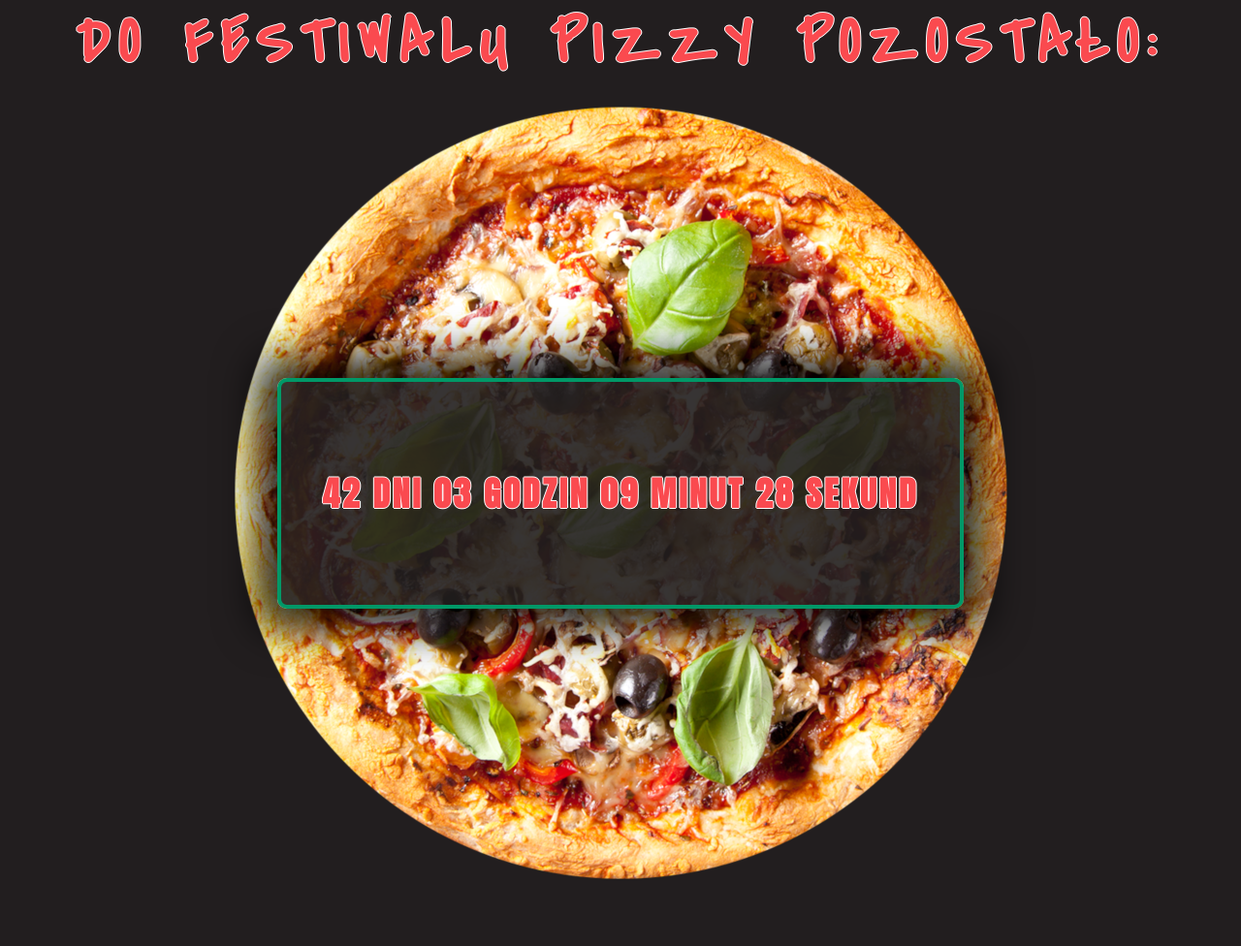
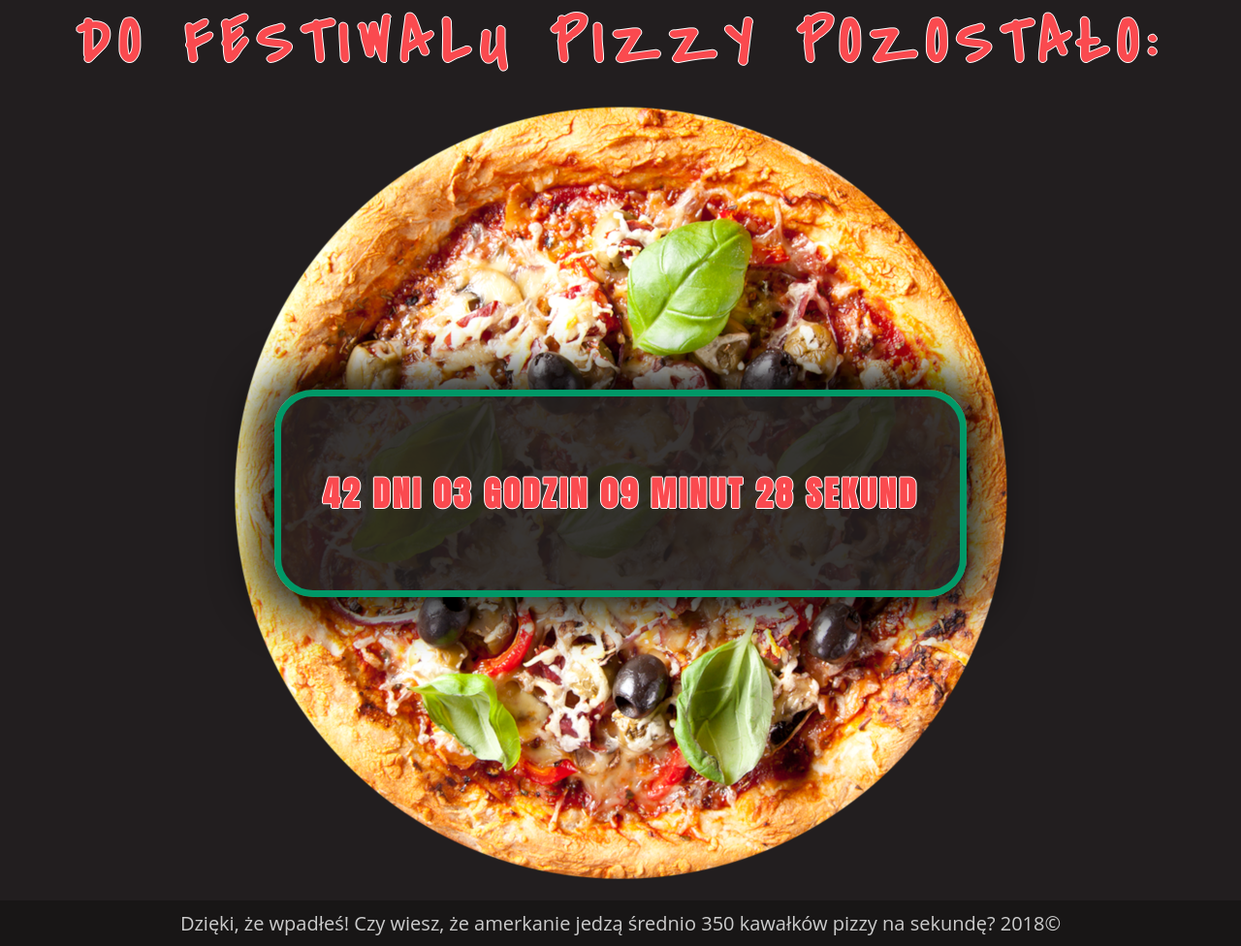
Before and after one commit to BartoszLokaj/festiwal-pizzy, a website: page index.html in a window 1280 px wide. Shown: the whole page at 97% size. Before the commit the page ends 929 px from the top, so only its background shows below. Drawn offline with Linux system fonts and the light colour scheme.

Commit message:
clock border changed. footer added

```diff
--- a/index.html
+++ b/index.html
@@ -36,6 +36,10 @@
 
 			</section>
 
+			<footer>
+				<p class="footer">Dzięki, że wpadłeś! Czy wiesz, że amerkanie jedzą średnio 350 kawałków pizzy na sekundę? 2018&copy;</p>
+			</footer>
+
 		</div>
 
 	</main>
--- a/main.css
+++ b/main.css
@@ -35,23 +35,31 @@ h1{
 }
 
 .clock {
-	width: 670px;
-	height: 230px;
-	padding: 0 15px;
-	font-family: 'Anton', sans-serif;
-	letter-spacing: 3px;
-	text-transform: uppercase;
-	background:rgba(34,30,31, .9);
-	color: rgba(250,74,79,1);
-	border: 4px solid #009867;
-	border-radius: 10px;
 	display: flex;
 	justify-content: center;
 	align-items: center;
+	width: 670px;
+	height: 200px;
+	padding: 0 15px;
+	background:rgba(34,30,31, .9);
+	border: 7px solid #009867;
+	color: rgba(250,74,79,1);
+	text-shadow: -1px 0 #fff, 0 1px #fff, 1px 0 #fff, 0 -1px #fff;
+	font-family: 'Anton', sans-serif;
 	font-size: 35px;
-	text-shadow: -1px 0 #fff, 0 1px #fff, 1px 0 #fff, 0 -1px #fff;
 	font-weight: 700;
+	letter-spacing: 3px;
+	text-transform: uppercase;
+	border-radius: 40px;
 	-webkit-box-shadow: 1px 0px 40px 25px rgba(0,0,0,0.79);
 	-moz-box-shadow: 1px 0px 40px 25px rgba(0,0,0,0.79);
 	box-shadow: 1px 0px 40px 25px rgba(0,0,0,0.79);
 }
+
+.footer{
+	color: #ccc;
+	text-align: center;
+	background: rgb(24, 22, 22);
+	padding: 10px;
+	margin: 0;
+}
```
